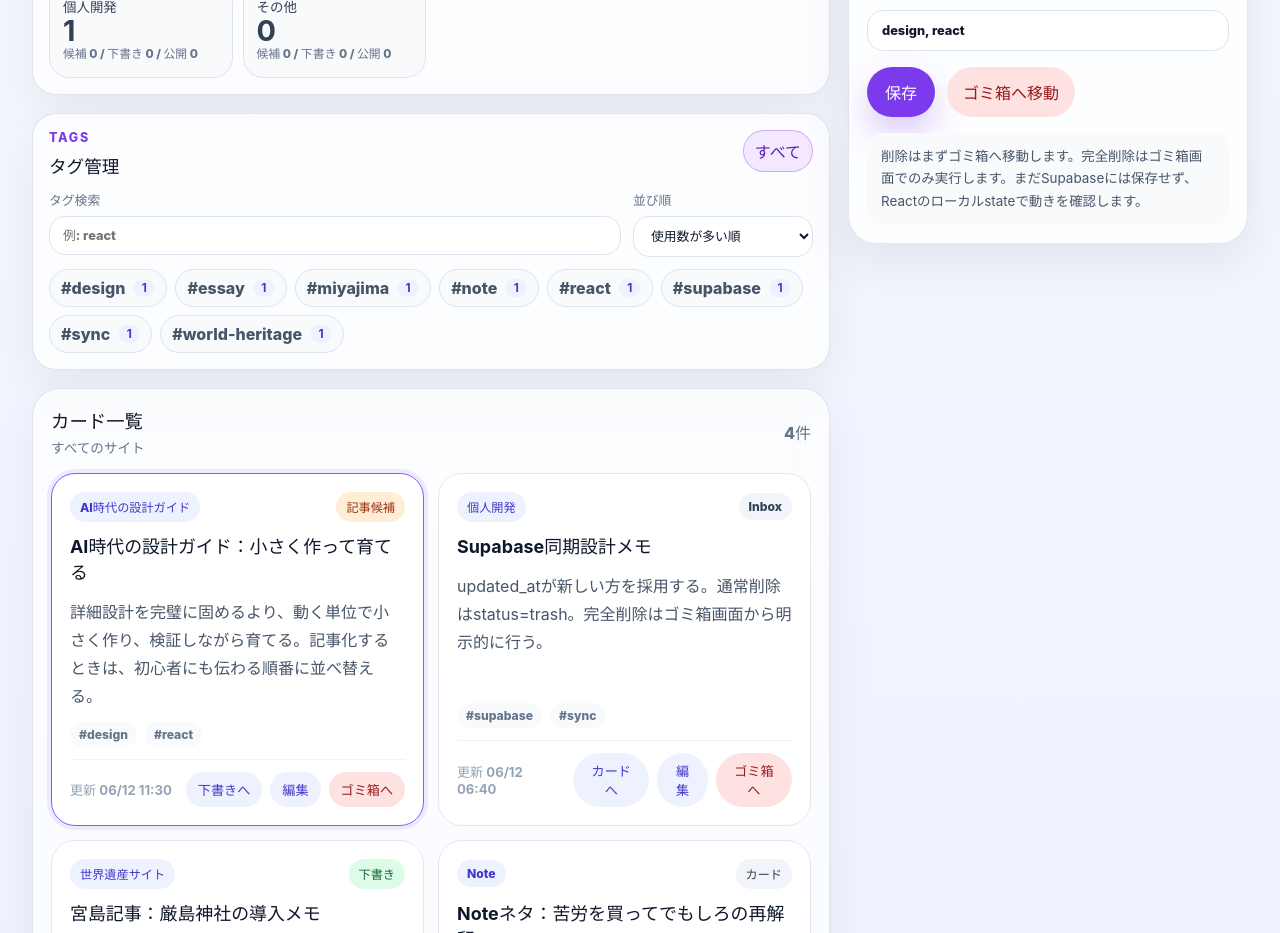
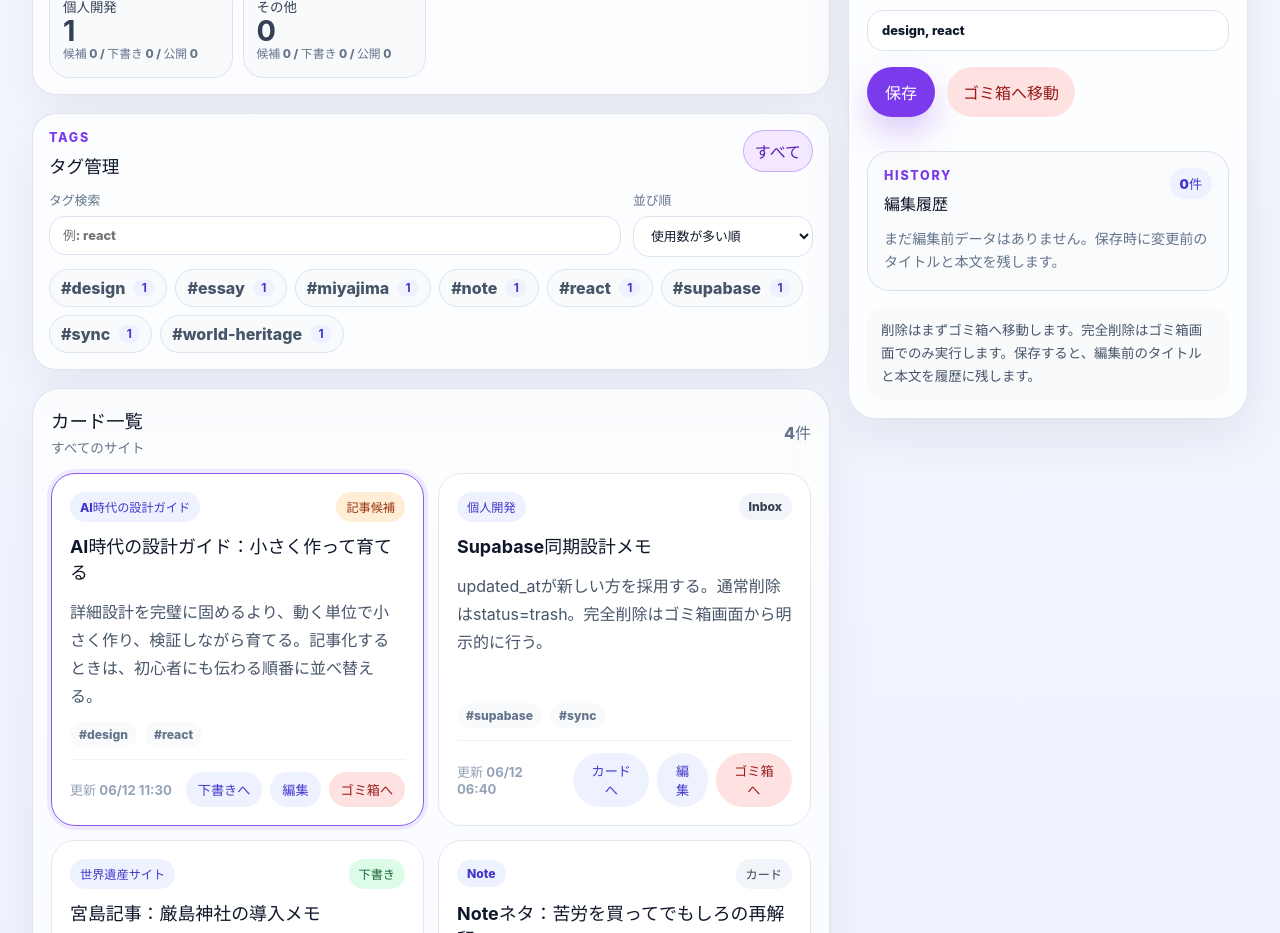
Before and after one commit to yuki6868/knowledge-hub, a React (Vite) app in the folder frontend/: page / in a window 1280 px wide. Shown: the part 1180-2113 px from the top of the page. Built offline with nearby package versions, Linux system fonts and the light colour scheme.

Commit message:
feat: 履歴保存

```diff
--- a/frontend/src/App.css
+++ b/frontend/src/App.css
@@ -1019,3 +1019,97 @@
     min-width: 0;
   }
 }
+
+.history-panel {
+  margin-top: 18px;
+  padding: 16px;
+  border: 1px solid rgba(148, 163, 184, 0.28);
+  border-radius: 22px;
+  background: rgba(248, 250, 252, 0.82);
+}
+
+.history-header {
+  display: flex;
+  align-items: flex-start;
+  justify-content: space-between;
+  gap: 14px;
+  margin-bottom: 12px;
+}
+
+.history-header h3 {
+  margin: 0;
+  font-size: 1rem;
+}
+
+.history-header span {
+  border-radius: 999px;
+  padding: 6px 10px;
+  color: #4338ca;
+  background: #eef2ff;
+  font-size: 0.82rem;
+  font-weight: 900;
+}
+
+.history-empty {
+  margin: 0;
+  color: #64748b;
+  font-size: 0.88rem;
+  font-weight: 700;
+  line-height: 1.7;
+}
+
+.history-list {
+  display: grid;
+  gap: 10px;
+  max-height: 280px;
+  overflow: auto;
+  padding-right: 4px;
+}
+
+.history-item {
+  padding: 12px;
+  border: 1px solid rgba(148, 163, 184, 0.26);
+  border-radius: 16px;
+  background: white;
+}
+
+.history-item div {
+  display: flex;
+  justify-content: space-between;
+  gap: 10px;
+  align-items: baseline;
+  margin-bottom: 8px;
+}
+
+.history-item strong {
+  min-width: 0;
+  overflow: hidden;
+  color: #0f172a;
+  font-size: 0.92rem;
+  text-overflow: ellipsis;
+  white-space: nowrap;
+}
+
+.history-item span {
+  flex: 0 0 auto;
+  color: #94a3b8;
+  font-size: 0.72rem;
+  font-weight: 800;
+}
+
+.history-item p {
+  margin: 0 0 10px;
+  color: #64748b;
+  font-size: 0.84rem;
+  line-height: 1.7;
+}
+
+.history-item button {
+  border: 0;
+  border-radius: 999px;
+  padding: 9px 12px;
+  color: #4338ca;
+  background: #eef2ff;
+  cursor: pointer;
+  font-weight: 900;
+}
--- a/frontend/src/App.tsx
+++ b/frontend/src/App.tsx
@@ -6,7 +6,7 @@ import {
   SITE_TYPES,
 } from './constants/knowledge'
 import { mockCards } from './data/mockCards'
-import type { CardStatus, CardWithTags, SiteType, Tag } from './types/knowledge'
+import type { CardHistory, CardStatus, CardWithTags, SiteType, Tag } from './types/knowledge'
 import './App.css'
 
 type StatusFilter = CardStatus | 'all'
@@ -156,6 +156,7 @@ function toFormState(card: CardWithTags): CardFormState {
 
 function App() {
   const [cards, setCards] = useState<CardWithTags[]>(mockCards)
+  const [cardHistories, setCardHistories] = useState<CardHistory[]>([])
   const [searchText, setSearchText] = useState('')
   const [statusFilter, setStatusFilter] = useState<StatusFilter>('all')
   const [siteFilter, setSiteFilter] = useState<SiteFilter>('all')
@@ -173,6 +174,14 @@ function App() {
   const selectedCard = useMemo(() => {
     return cards.find((card) => card.id === selectedCardId) ?? null
   }, [cards, selectedCardId])
+
+  const selectedCardHistories = useMemo(() => {
+    if (!selectedCardId) return []
+
+    return cardHistories
+      .filter((history) => history.card_id === selectedCardId)
+      .sort((a, b) => b.saved_at.localeCompare(a.saved_at))
+  }, [cardHistories, selectedCardId])
 
   const markLocalChange = () => {
     setSyncState((current) => ({
@@ -347,6 +356,21 @@ function App() {
 
     if (!selectedCard) return
 
+    const titleChanged = selectedCard.title !== normalizedTitle
+    const bodyChanged = selectedCard.body !== form.body
+
+    if (titleChanged || bodyChanged) {
+      const snapshot: CardHistory = {
+        id: createId('history'),
+        card_id: selectedCard.id,
+        title: selectedCard.title,
+        body: selectedCard.body,
+        saved_at: now,
+      }
+
+      setCardHistories((current) => [snapshot, ...current])
+    }
+
     setCards((current) =>
       current.map((card) =>
         card.id === selectedCard.id
@@ -444,12 +468,21 @@ function App() {
     if (!ok) return
 
     setCards((current) => current.filter((card) => card.id !== cardId))
+    setCardHistories((current) => current.filter((history) => history.card_id !== cardId))
     if (selectedCardId === cardId) {
       setSelectedCardId(null)
       setEditorMode('new')
       setForm(EMPTY_FORM)
     }
     markLocalChange()
+  }
+
+  const restoreHistoryToForm = (history: CardHistory) => {
+    setForm((current) => ({
+      ...current,
+      title: history.title,
+      body: history.body,
+    }))
   }
 
   if (showTrash) {
@@ -1026,8 +1059,39 @@ function App() {
             ) : null}
           </div>
 
+          <section className="history-panel" aria-label="編集履歴">
+            <div className="history-header">
+              <div>
+                <p className="eyebrow">History</p>
+                <h3>編集履歴</h3>
+              </div>
+              <span>{selectedCardHistories.length}件</span>
+            </div>
+
+            {editorMode === 'new' ? (
+              <p className="history-empty">新規カードは保存後に履歴を残せます。</p>
+            ) : selectedCardHistories.length === 0 ? (
+              <p className="history-empty">まだ編集前データはありません。保存時に変更前のタイトルと本文を残します。</p>
+            ) : (
+              <div className="history-list">
+                {selectedCardHistories.map((history) => (
+                  <article className="history-item" key={history.id}>
+                    <div>
+                      <strong>{history.title || '無題のカード'}</strong>
+                      <span>{formatFullDate(history.saved_at)}</span>
+                    </div>
+                    <p>{getPreview(history.body)}</p>
+                    <button type="button" onClick={() => restoreHistoryToForm(history)}>
+                      フォームに戻す
+                    </button>
+                  </article>
+                ))}
+              </div>
+            )}
+          </section>
+
           <p className="editor-note">
-            削除はまずゴミ箱へ移動します。完全削除はゴミ箱画面でのみ実行します。まだSupabaseには保存せず、Reactのローカルstateで動きを確認します。
+            削除はまずゴミ箱へ移動します。完全削除はゴミ箱画面でのみ実行します。保存すると、編集前のタイトルと本文を履歴に残します。
           </p>
         </aside>
       </section>
```
Also changed, not shown: 1 other file (tests, documents, lock files or other folders).
